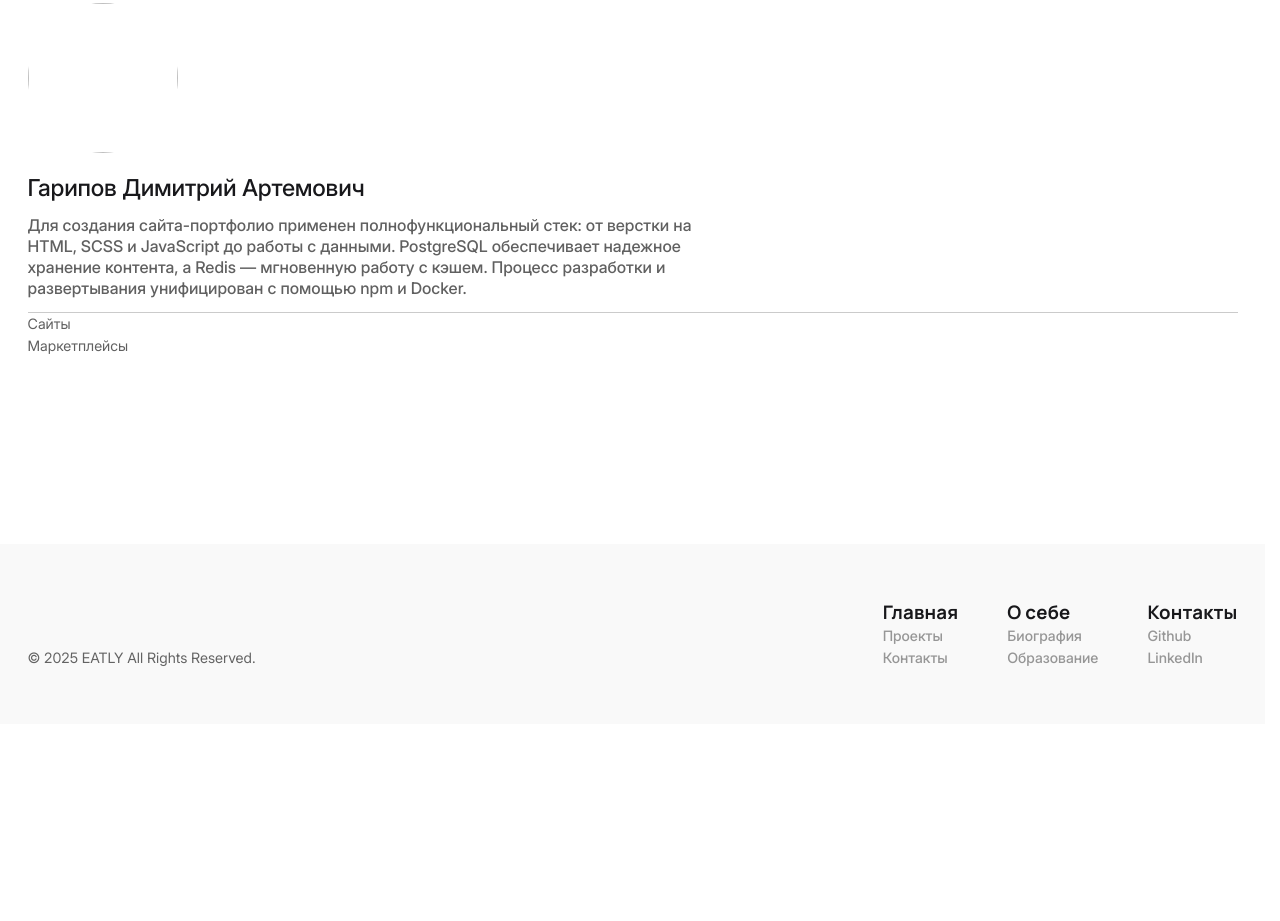
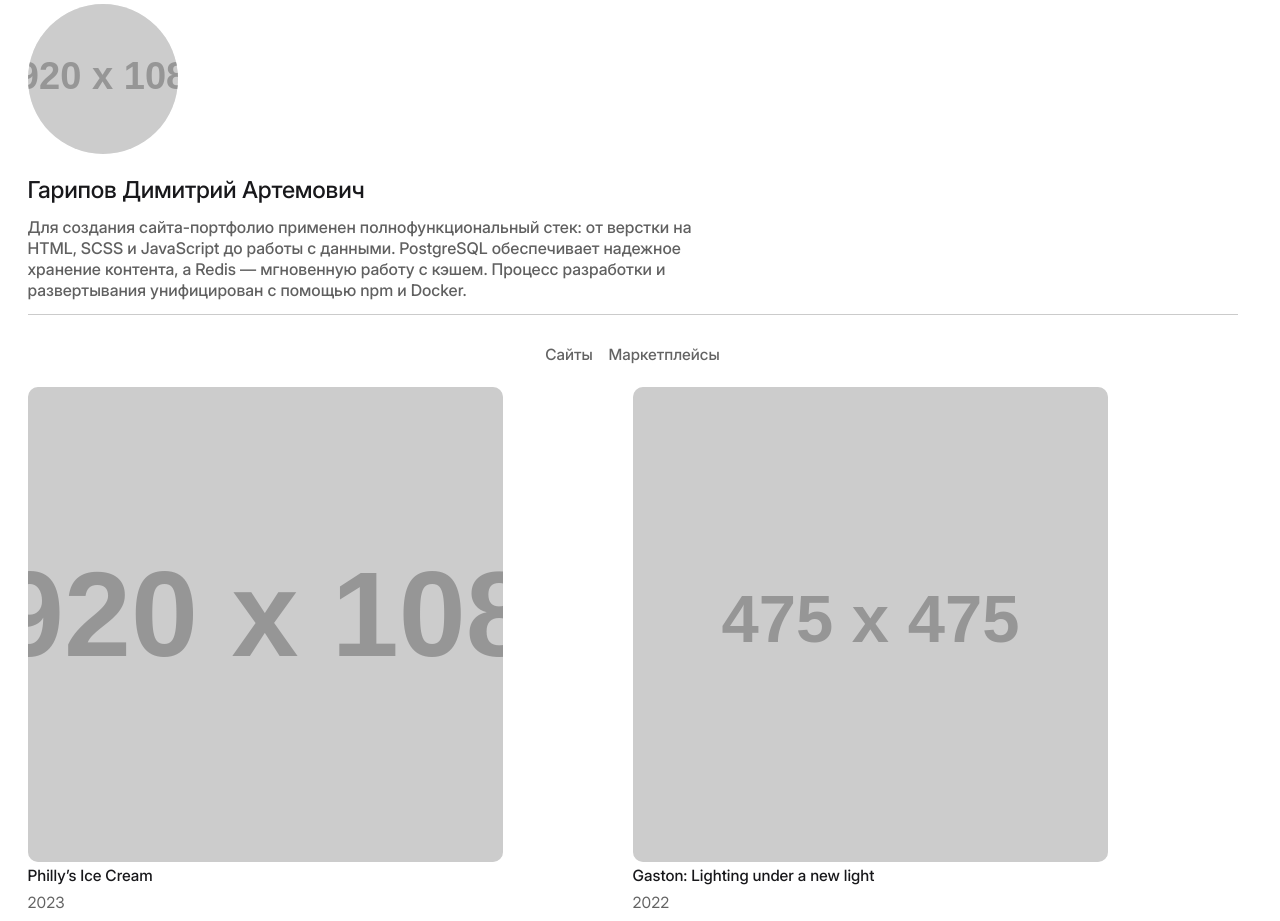
Before and after one commit to JuTeeX2/Portfolio, a website: page index.html in a window 1280 px wide. Shown: the part 76-997 px from the top of the page. Before the commit the page ends 800 px from the top, so only its background shows below. Drawn offline with Linux system fonts and the light colour scheme; placeholder pictures from the web are drawn by us.

Commit message:
push projects id in main block

```diff
--- a/index.html
+++ b/index.html
@@ -51,10 +51,10 @@
       </div>
     </header>
     <main>
-      <div id="hero">
+      <div id="hero" class="hero">
         <div class="container">
           <div class="hero__content">
-            <img src="" alt="" class="hero__content-profile">
+            <img src="http://dummyimage.com/1920x1080" alt="" class="hero__content-profile">
             <div class="hero__content-body">
               <h1>Гарипов Димитрий Артемович</h1>
               <h2>
@@ -69,7 +69,7 @@
             </div>
           </div>
         </div>
-        <div id="projects">
+        <div id="projects" class="projects">
           <div class="container">
             <div class="projects__overlay">
               <nav class="projects__filter">
@@ -84,7 +84,28 @@
               </nav>
             </div>
             <div class="projects__content">
-
+              <div class="projects__content-site">
+                <div class="projects__content_item">
+                  <img src="http://dummyimage.com/1920x1080" alt="" class="projects__content-img">
+                  <h3 class="projects__content-name">Philly’s Ice Cream</h3>
+                  <time datetime="2023">2023</time>
+                </div>
+                <div class="projects__content_item">
+                  <img src="http://dummyimage.com/475" alt="" class="projects__content-img">
+                  <h3 class="projects__content-name">Gaston: Lighting under a new light</h3>
+                  <time datetime="2022">2022</time>
+                </div>
+                <div class="projects__content_item">
+                  <img src="http://dummyimage.com/900" alt="" class="projects__content-img">
+                  <h3 class="projects__content-name">Sensaya: Beauty for everyone</h3>
+                  <time datetime="2021">2021</time>
+                </div>
+                <div class="projects__content_item">
+                  <img src="http://dummyimage.com/1024x720" alt="" class="projects__content-img">
+                  <h3 class="projects__content-name">LeBlink: Skincare for the modern age</h3>
+                  <time datetime="2020">2020</time>
+                </div>
+              </div>
             </div>
           </div>
         </div>
--- a/styles/_globals.scss
+++ b/styles/_globals.scss
@@ -7,7 +7,7 @@ html {
 }
 
 body {
-  @include fluid-text(16, 12);
+  @include fluid-text(18, 12);
 
   display: flex;
   flex-direction: column;
--- a/styles/_variables.scss
+++ b/styles/_variables.scss
@@ -19,6 +19,7 @@
   --color-h4: #201F1F;
 
   --color-svg: #081420;
+  --color-img: #F5F5F5;
 
   --font-family-base: 'Inter', sans-serif;
   --font-family-accent: 'Poppins', sans-serif;
--- a/styles/blocks/_main.scss
+++ b/styles/blocks/_main.scss
@@ -1,6 +1,10 @@
 @use '../helpers' as *;
 
-.hero__content{
+//  hero id
+
+.hero{
+
+   &__content{
    display: grid;
    gap: fluid(10,5);
    padding-top: fluid(30,10);
@@ -8,6 +12,8 @@
 
    &-profile{
      @include square(rem(150));
+     background-color: var(--color-img);
+     object-fit: cover;
      border-radius: 50%;
 
      @include mobile {
@@ -26,3 +32,76 @@
      }
    }
   }
+}
+
+// projects id
+
+.projects{
+  background-color: var(--color-light);
+
+  &__overlay{
+    width: 100%;
+    display: flex;
+    justify-content: center;
+    padding-top: fluid(40,10);
+  }
+
+  &__filter{
+    @include mobile {
+      overflow-y: auto;
+    }
+    &-list{
+      display: grid;
+      grid-auto-flow: column;
+      column-gap: fluid(20,10);
+    }
+
+    &-link{
+      color: var(--color-text1);
+      font-weight: 500;
+
+      &.is-active {
+        color: var(--color-star_text);
+        pointer-events: none;
+      }
+    }
+  }
+
+  &__content{
+    position: relative;
+    padding-block: fluid(30,10);
+
+    &-site{
+      width: 100%;
+      display: grid;
+      grid-template-columns: auto 50%;
+      gap: rem(10);
+
+      @include mobile{
+        display: flex;
+        flex-direction: column;
+      }
+    }
+
+    &_item{
+      display: flex;
+      flex-direction: column;
+      gap: rem(10);
+    }
+
+    &-name{
+      @include fluid-text(18,12);
+    }
+
+    &-img{
+      background-color: var(--color-img);
+      border-radius: rem(10);
+      object-fit:cover;
+      @include square(rem(475));
+      @include mobile {
+        width: 100%;
+        height: rem(150);
+      }
+    }
+  }
+}
```
Also changed, not shown: styles/main.css, 1 other file. Lines whose indentation alone changed are shown as unchanged.
